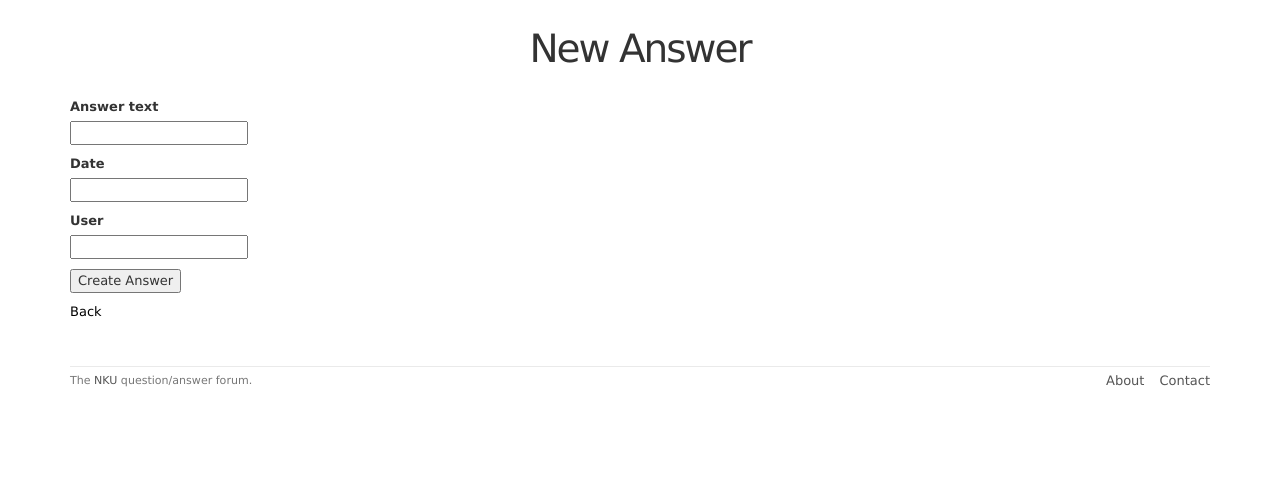
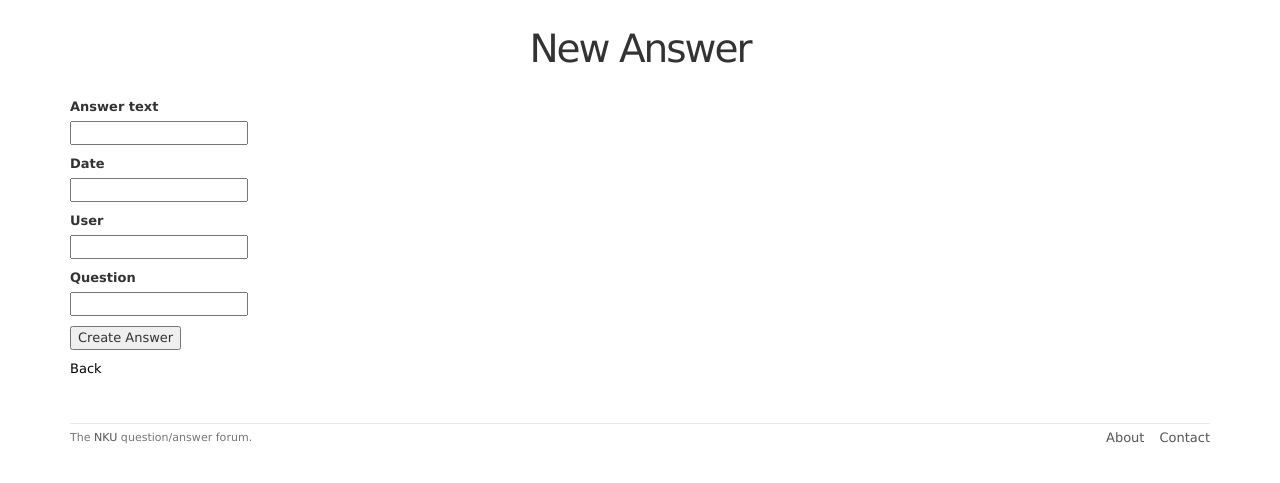
Before and after one commit to CSC-440-Sp2017-NKU/team-project-the-three-amigos, a Rails app: page /answers/new in a window 1280 px wide. Shown: the part 51-534 px from the top of the page. Run offline with Rails 7, Linux system fonts and the light colour scheme; style sheets or scripts are compiled from the project's sources; some libraries are stand-ins or nearby versions.

Commit message:
Added new answer link to question, question show page, and question field within new answer

```diff
--- a/app/controllers/answers_controller.rb
+++ b/app/controllers/answers_controller.rb
@@ -69,6 +69,6 @@ class AnswersController < ApplicationController
 
     # Never trust parameters from the scary internet, only allow the white list through.
     def answer_params
-      params.require(:answer).permit(:answer_text, :date, :user_id)
+      params.require(:answer).permit(:answer_text, :date, :user_id, :question_id)
     end
 end
--- a/app/views/answers/_form.html.erb
+++ b/app/views/answers/_form.html.erb
@@ -23,6 +23,10 @@
     <%= f.label :user_id %><br>
     <%= f.text_field :user_id %>
   </div>
+  <div class="field">
+    <%= f.label :question_id %><br>
+    <%= f.text_field :question_id %>
+  </div>
   <div class="actions">
     <%= f.submit %>
   </div>
--- a/app/views/forums/show.html.erb
+++ b/app/views/forums/show.html.erb
@@ -17,7 +17,8 @@
                                 <% if @a.question_id.eql? @q.id %>
                                    <div class="panel panel-default">
                                         <div class="panel-body">
-                                            <p><%= @a.answer_text %></p>
+                                            <%= @a.answer_text %>
+                                            <%= link_to 'New Answer', new_answer_path, class: "pull-right" %>
                                         </div>
                                     </div>
                                 <% end %>
--- a/app/views/questions/show.html.erb
+++ b/app/views/questions/show.html.erb
@@ -20,5 +20,6 @@
   <%= @question.forum_id %>
 </p>
 
+<%= link_to 'New Answer', new_answer_path %> |
 <%= link_to 'Edit', edit_question_path(@question) %> |
 <%= link_to 'Back', questions_path %>
```
